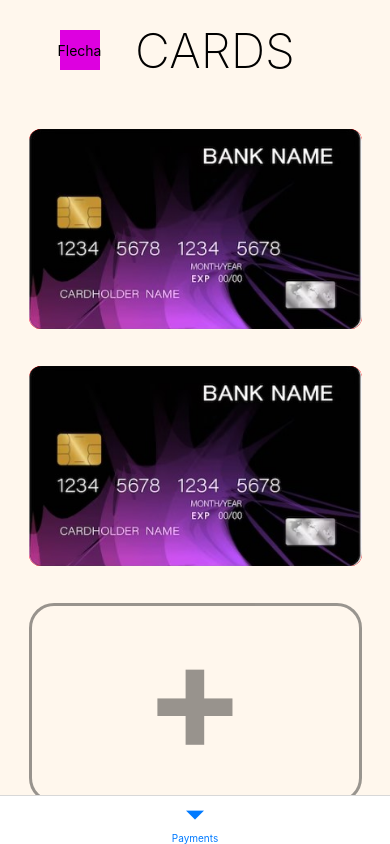
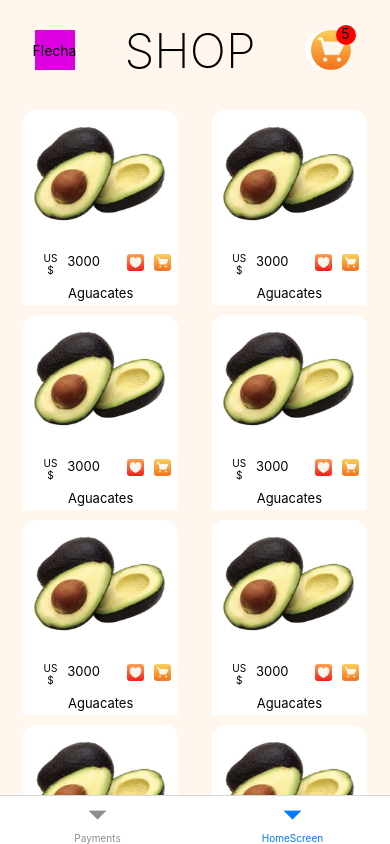
Before and after one commit to CumTech/CumTech-E-Commerce, a React Native app: screen /HomeScreen in a window 390 px wide. Built offline with nearby package versions, Linux system fonts and the light colour scheme.

Commit message:
se añade payment y home solo falta back button

```diff
--- a/src/components/Payments/PaymentsAgregar.js
+++ b/src/components/Buttons/PaymentsAgregar.js
@@ -1,11 +1,11 @@
 import { View, Text, StyleSheet, Image, ImageBackground } from 'react-native';
 import React from 'react';
-import styles from './PaymentsStyles';
+import styles from '../styles/PaymentsStyles';
 
 const PaymentsCardsagregar = () => {
   return (
     <View style={styles.tarjetasAgregar}>
-    <Text style={{fontSize:150, textAlign:'center', alignContent:'center',fontWeight: 'bold'}}>+</Text>
+    <Text style={{fontSize:150, textAlign:'center', alignContent:'center'}}>+</Text>
     </View>
   )
 }
--- a/src/components/LogInButton/logInButton.js
+++ b/src/components/Buttons/logInButton.js
@@ -1,6 +1,6 @@
 import React, { Component } from 'react';
 import { TouchableOpacity, Text, Image, View } from 'react-native';
-import styles from './logInButtonStyles';
+import styles from '../styles/logInButtonStyles';
 import { LinearGradient } from 'expo-linear-gradient';
 
 
--- a/src/components/Payments/PaymentsCards.js
+++ b/src/components/PaymentsCards.js
@@ -1,13 +1,13 @@
 import { View, Text, StyleSheet, Image } from 'react-native'
 import React from 'react'
-import styles from './PaymentsStyles'
+import styles from './styles/PaymentsStyles'
 
 const PaymentsCards = () => {
   return (
     <View style={styles.tarjetas}>
       <Image
         style={styles.tarjetasI}
-        source={require("../../../assets/images/tarjeta.jpg")}
+        source={require("../../assets/images/tarjeta.jpg")}
       />
     </View>
   )
--- a/src/components/ProductHome/Product.js
+++ b/src/components/Products/Product.js
@@ -1,12 +1,12 @@
 import { View, Text,TouchableOpacity, Image } from 'react-native'
 import React from 'react'
-import styles from './ProductStyles'
+import styles from '../styles/ProductStyles'
 
 const ProductView = () => {
   return (
     <View style={styles.contenedorproductos}>
             <View style={styles.imagenproducto}>
-              <TouchableOpacity style={styles.button} onPress={console.log('boton pusheado')}>
+              <TouchableOpacity style={styles.button}>
               <Image
                 style={styles.imagenproducto}
                 source={require("../../../assets/images/Aguacates.jpg")}
@@ -16,10 +16,10 @@ const ProductView = () => {
             <View style={styles.infoproduct}>
               <View style={styles.precio}>
                 <View style={styles.moneda}><Text style={{fontSize:10, textAlign:'center', marginTop:-2}}>US$</Text></View>
-                <View style={styles.cantidad}><Text style={{fontSize:13, textAlign:'center', marginTop:-1, fontWeight: 'bold'}}>3000</Text></View>
+                <View style={styles.cantidad}><Text style={{fontSize:13, textAlign:'center', marginTop:-1,}}>3000</Text></View>
               </View>
               <View style={styles.corazon}>
-                <TouchableOpacity style={styles.button} onPress={console.log('boton pusheado')}>
+                <TouchableOpacity style={styles.button} >
                 <Image
                   style={styles.corazonI}
                   source={require("../../../assets/images/Corazon.jpg")}
@@ -27,7 +27,7 @@ const ProductView = () => {
                 </TouchableOpacity>
               </View>
               <View style={styles.carritochiquito}>
-                <TouchableOpacity style={styles.button} onPress={console.log('boton pusheado')}>
+                <TouchableOpacity style={styles.button}>
                 <Image
                   style={styles.carritochiquitoI}
                   source={require("../../../assets/images/Carritochiquito.jpg")}
@@ -36,7 +36,7 @@ const ProductView = () => {
               </View>
             </View>
             <View style={styles.nombreproducto}>
-              <Text style={{fontSize:13, textAlign:'center', fontWeight: 'bold'}}>Aguacates</Text>
+              <Text style={{fontSize:13, textAlign:'center'}}>Aguacates</Text>
             </View>
     </View>
   )
--- a/src/navigation/NavigationTab.js
+++ b/src/navigation/NavigationTab.js
@@ -11,6 +11,7 @@ export default function NavigationStack() {
     <Tab.Navigator
     screenOptions={{ headerShown: false}}>
         <Tab.Screen name="Payments" component={PaymentsScreen} />
+        <Tab.Screen name="HomeScreen" component={HomeScreen} />
     </Tab.Navigator>
   );
 }
--- a/src/screens/HomeScreen.js
+++ b/src/screens/HomeScreen.js
@@ -3,20 +3,20 @@ import React from 'react';
 import { View, Text, SafeAreaView, StyleSheet, Image, TouchableOpacity } from 'react-native';
 import SafeViewAndroid from '../components/SafeViewAndroid';
 import { ScrollView } from 'react-native';
-import  ProductView  from '../components/ProductHome/Product'
+import  ProductView  from '../components/Products/Product'
 export default function App() {
 
   return (
     <SafeAreaView style={SafeViewAndroid.AndroidSafeArea}>
       <View style={styles.Head}>
         <View style={styles.Flecha}>
-          <TouchableOpacity style={styles.button} onPress={console.log('boton pusheado')}>
+          <TouchableOpacity style={styles.button}>
           <Text>Flecha</Text>
           </TouchableOpacity>
           </View>
         <View style={styles.Logotipo}><Text style={{fontSize: 48, fontWeight: 'bold', fontWeight: '250'}}>SHOP</Text></View>
         <View style={styles.Carrito}>
-          <TouchableOpacity style={styles.button} onPress={console.log('boton pusheadocarrito')}>
+          <TouchableOpacity style={styles.button}>
           <Image
             style={styles.Carrito}
             source={require("./../../assets/images/Carritochiquito.jpg")}
--- a/src/screens/PaymentsScreen.js
+++ b/src/screens/PaymentsScreen.js
@@ -2,20 +2,20 @@ import 'react-native-gesture-handler';
 import React from 'react';
 import { View, Text, SafeAreaView, StyleSheet, Image, TouchableOpacity, ScrollView } from 'react-native';
 import SafeViewAndroid from '../components/SafeViewAndroid';
-import  PaymentCards  from '../components/Payments/PaymentsCards';
-import  PaymentCardsagregar  from '../components/Payments/PaymentsAgregar';
-import styles from '../components/Payments/PaymentsStyles';
+import  PaymentCards  from '../components/PaymentsCards';
+import  PaymentCardsagregar  from '../components/Buttons/PaymentsAgregar';
+import styles from '../components/styles/PaymentsStyles';
 
 export default function PaymentsScreen() {
   return (
     <SafeAreaView style={SafeViewAndroid.AndroidSafeArea}>
       <View style={styles.Head}>
         <View style={styles.Flecha}>
-          <TouchableOpacity style={styles.button} onPress={console.log('boton pusheado')}>
+          <TouchableOpacity style={styles.button}>
           <Text>Flecha</Text>
           </TouchableOpacity>
           </View>
-        <View style={styles.Logotipo}><Text style={{fontSize: 48, fontWeight: 'bold', fontWeight: '250'}}>CARDS</Text></View>
+        <View style={styles.Logotipo}><Text style={{fontSize: 48}}>CARDS</Text></View>
 
       </View>
       <ScrollView>
```
Also changed, not shown: src/components/styles/PaymentsStyles.js (renamed from src/components/Payments/PaymentsStyles.js), src/components/styles/ProductStyles.js (renamed from src/components/ProductHome/ProductStyles.js), src/components/styles/logInButtonStyles.js (renamed from src/components/LogInButton/logInButtonStyles.js).
